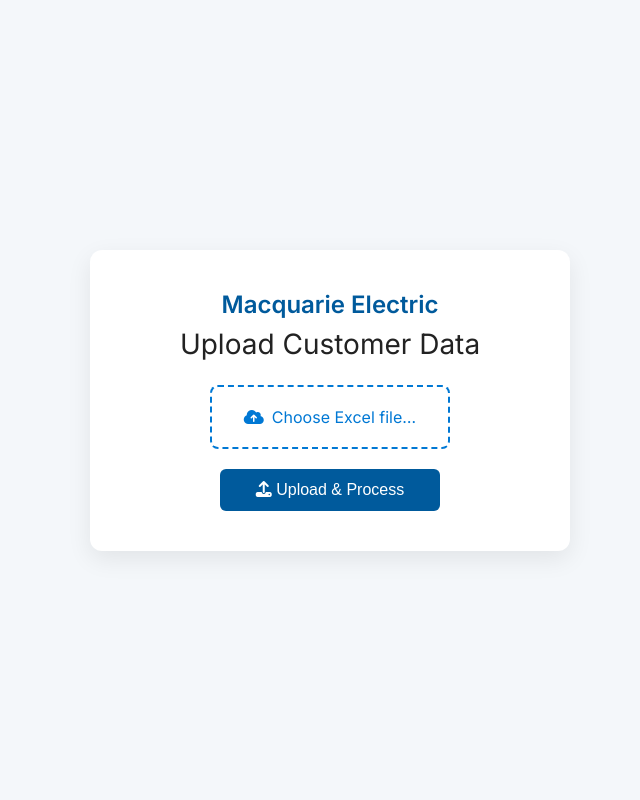
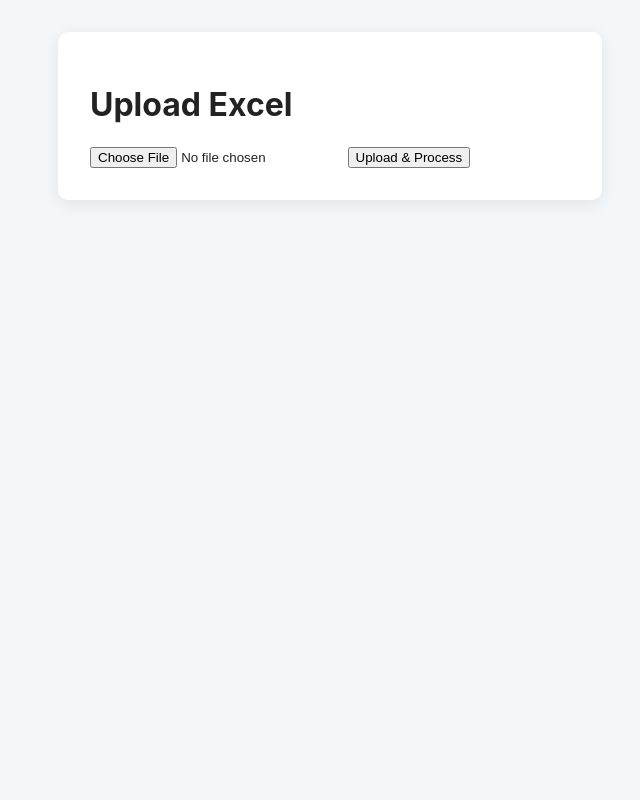
Before and after one commit to yamin029/Macquarie-Electric, a Flask app: page / in a window 1280 px wide. Shown: the whole page, without its empty margins (310-950 px from the left). Run offline with Flask 3, Linux system fonts and the light colour scheme.

Commit message:
replaced template

```diff
--- a/app.py
+++ b/app.py
@@ -1,4 +1,4 @@
-from flask import Flask, request, render_template, flash, send_file
+from flask import Flask, request, render_template, flash, send_file,redirect, url_for
 import os
 from utils import *
 from geo import enrich_geolocation
@@ -14,53 +14,46 @@ os.makedirs('output', exist_ok=True)
 def upload_file():
     if request.method == 'POST':
         file = request.files['excel_file']
-        if file:
-            filepath = os.path.join(app.config['UPLOAD_FOLDER'], file.filename)
-            file.save(filepath)
+        if not file:
+            return 'No file uploaded', 400
 
-            try:
-                flash("✅ Upload received. Validating...", 'info')
-                validate_excel(filepath)
+        filepath = os.path.join(app.config['UPLOAD_FOLDER'], file.filename)
+        file.save(filepath)
 
-                flash("📋 File is valid. Loading data...", 'info')
-                df_transactions, df_customers, df_products = load_data(filepath)
+        try:
+            validate_excel(filepath)
+            df_transactions, df_customers, df_products = load_data(filepath)
 
-                flash("📈 Processing data transformations...", 'info')
-                changes = detect_address_changes(df_customers)
-                summary = transaction_summary(df_transactions, df_products)
-                top = top_spenders(summary)
-                ranks = rank_customers(df_transactions)
+            changes = detect_address_changes(df_customers)
+            summary = transaction_summary(df_transactions, df_products)
+            top = top_spenders(summary)
+            ranks = rank_customers(df_transactions)
 
-                flash("📍 Looking up geolocations (may take a few seconds)...", 'info')
-                df_customers_with_geo = enrich_geolocation(df_customers)
+            df_customers = enrich_geolocation(df_customers)
 
-                flash("🗃️ Logging upload into DB...", 'info')
-                sheet_counts = {
-                    'Transactions': len(df_transactions),
-                    'Customers': len(df_customers),
-                    'Products': len(df_products)
-                }
-                log_upload(file.filename, sheet_counts)
+            sheet_counts = {
+                'Transactions': len(df_transactions),
+                'Customers': len(df_customers),
+                'Products': len(df_products)
+            }
+            log_upload(file.filename, sheet_counts)
 
-                flash("📤 Saving cleaned output and summary...", 'info')
-                excel_path = save_processed_output(
-                    Transactions=df_transactions,
-                    Customers=df_customers_with_geo,
-                    AddressChanges=changes,
-                    Summary=summary,
-                    TopSpenders=top,
-                    CustomerRanks=ranks
-                )
-                make_summary_report(summary, top, ranks)
+            excel_path = save_processed_output(
+                Transactions=df_transactions,
+                Customers=df_customers,
+                AddressChanges=changes,
+                Summary=summary,
+                TopSpenders=top,
+                CustomerRanks=ranks
+            )
+            make_summary_report(summary, top, ranks)
 
-                flash("🎉 Done! Your file has been processed.", 'success')
-                return send_file(excel_path, as_attachment=True)
+            return send_file(excel_path, as_attachment=True)
 
-            except Exception as e:
-                flash(f"❌ Error: {e}", 'error')
+        except Exception as e:
+            return str(e), 400
 
     return render_template('upload.html')
 
-
 if __name__ == '__main__':
     app.run(debug=True)
--- a/templates/upload.html
+++ b/templates/upload.html
@@ -2,213 +2,106 @@
 <html lang="en">
   <head>
     <meta charset="utf-8" />
-    <title>Macquarie Electric – Upload Data</title>
-    <meta name="viewport" content="width=device-width, initial-scale=1" />
-
-    <!-- Google Font -->
-    <link
-      href="https://fonts.googleapis.com/css2?family=Inter:wght@300;400;600&display=swap"
-      rel="stylesheet"
-    />
-    <!-- Font Awesome (icon) -->
+    <title>Macquarie Electric – Upload</title>
+    <style>
+      body {
+        font-family: Inter, system-ui;
+        margin: 2rem;
+        background: #f4f7fa;
+        color: #222;
+      }
+      .card {
+        background: #fff;
+        padding: 2rem;
+        max-width: 480px;
+        margin: auto;
+        border-radius: 10px;
+        box-shadow: 0 4px 18px rgba(0, 0, 0, 0.08);
+      }
+      .msg {
+        margin: 0.5rem 0;
+        padding: 0.6rem 1rem;
+        border-radius: 6px;
+        font-size: 0.9rem;
+      }
+      .info {
+        background: #e7f3ff;
+        color: #005a9c;
+      }
+      .success {
+        background: #e6f7ee;
+        color: #0f9d58;
+      }
+      .error {
+        background: #fce8e6;
+        color: #d93025;
+      }
+      #spinner {
+        display: none;
+        margin: 0.5rem 0;
+      }
+      .fa-spinner {
+        animation: spin 1s linear infinite;
+      }
+      @keyframes spin {
+        to {
+          transform: rotate(360deg);
+        }
+      }
+    </style>
     <link
       rel="stylesheet"
       href="https://cdnjs.cloudflare.com/ajax/libs/font-awesome/6.5.0/css/all.min.css"
     />
-
-    <style>
-      :root {
-        --brand: #005a9c;
-        --brand-light: #0078d4;
-        --success: #0f9d58;
-        --error: #d93025;
-        --info: #0078d4;
-        --bg: #f4f7fa;
-      }
-
-      * {
-        box-sizing: border-box;
-        margin: 0;
-        padding: 0;
-      }
-
-      body {
-        font-family: "Inter", sans-serif;
-        background: var(--bg);
-        display: flex;
-        align-items: center;
-        justify-content: center;
-        min-height: 100vh;
-        color: #222;
-      }
-
-      .card {
-        background: #fff;
-        padding: 2.5rem 3rem;
-        border-radius: 12px;
-        box-shadow: 0 8px 24px rgba(0, 0, 0, 0.08);
-        width: 100%;
-        max-width: 480px;
-        text-align: center;
-      }
-
-      .logo {
-        font-size: 1.5rem;
-        font-weight: 600;
-        color: var(--brand);
-        margin-bottom: 0.5rem;
-      }
-
-      h1 {
-        font-size: 1.75rem;
-        font-weight: 400;
-        margin-bottom: 1.5rem;
-      }
-
-      /* Flash messages */
-      .msg-list {
-        list-style: none;
-        margin-bottom: 1.5rem;
-      }
-
-      .msg {
-        padding: 0.75rem 1rem;
-        border-radius: 6px;
-        margin-bottom: 0.5rem;
-        font-size: 0.9rem;
-        animation: fadeIn 0.4s ease-in-out;
-      }
-
-      .msg.info {
-        background: #e7f3ff;
-        color: var(--info);
-      }
-      .msg.success {
-        background: #e6f7ee;
-        color: var(--success);
-      }
-      .msg.error {
-        background: #fce8e6;
-        color: var(--error);
-      }
-
-      @keyframes fadeIn {
-        from {
-          opacity: 0;
-          transform: translateY(-6px);
-        }
-        to {
-          opacity: 1;
-          transform: translateY(0);
-        }
-      }
-
-      /* Form */
-      .upload-form input[type="file"] {
-        display: none;
-      }
-
-      .upload-label {
-        display: inline-flex;
-        align-items: center;
-        gap: 0.5rem;
-        cursor: pointer;
-        border: 2px dashed var(--brand-light);
-        background: #fff;
-        padding: 1.25rem 2rem;
-        border-radius: 8px;
-        color: var(--brand-light);
-        transition: all 0.25s ease;
-        font-weight: 500;
-      }
-
-      .upload-label:hover {
-        border-color: var(--brand);
-        color: var(--brand);
-        background: #f0f8ff;
-      }
-
-      .upload-btn {
-        margin-top: 1.25rem;
-        padding: 0.75rem 2.25rem;
-        border: none;
-        border-radius: 6px;
-        background: var(--brand);
-        color: #fff;
-        font-size: 1rem;
-        cursor: pointer;
-        transition: background 0.25s ease;
-      }
-
-      .upload-btn:hover {
-        background: var(--brand-light);
-      }
-
-      /* Download link */
-      .dl-link {
-        display: inline-block;
-        margin-top: 1.5rem;
-        color: var(--brand);
-        font-weight: 600;
-        text-decoration: none;
-      }
-
-      .dl-link i {
-        margin-right: 0.35rem;
-      }
-
-      .dl-link:hover {
-        text-decoration: underline;
-      }
-    </style>
   </head>
-
   <body>
     <div class="card">
-      <div class="logo">Macquarie Electric</div>
-      <h1>Upload Customer Data</h1>
+      <h1>Upload Excel</h1>
 
-      <!-- Flash messages -->
-      {% with messages = get_flashed_messages(with_categories=true) %} {% if
-      messages %}
-      <ul class="msg-list">
-        {% for category, message in messages %}
-        <li class="msg {{ category }}">{{ message }}</li>
-        {% endfor %}
-      </ul>
-      {% endif %} {% endwith %}
+      <div id="messages"></div>
+      <div id="spinner"><i class="fa-solid fa-spinner"></i> Processing…</div>
 
-      <form method="post" enctype="multipart/form-data" class="upload-form">
-        <label for="file-input" class="upload-label">
-          <i class="fa-solid fa-cloud-arrow-up"></i>
-          <span id="file-name">Choose Excel file…</span>
-        </label>
-        <input
-          id="file-input"
-          type="file"
-          name="excel_file"
-          accept=".xlsx,.xls"
-          required
-        />
-
-        <button type="submit" class="upload-btn">
-          <i class="fa-solid fa-upload"></i> Upload & Process
-        </button>
+      <form id="upload-form" enctype="multipart/form-data">
+        <input type="file" name="excel_file" accept=".xlsx,.xls" required />
+        <button type="submit">Upload & Process</button>
       </form>
-
-      <!-- Optional download link -->
-      {% if dl_url %}
-      <a class="dl-link" href="{{ dl_url }}">
-        <i class="fa-solid fa-download"></i> Download processed file
-      </a>
-      {% endif %}
     </div>
 
     <script>
-      /* Show selected filename */
-      document.getElementById("file-input").addEventListener("change", (e) => {
-        const name = e.target.files[0]?.name || "Choose Excel file…";
-        document.getElementById("file-name").textContent = name;
+      const form = document.getElementById("upload-form");
+      const msgBox = document.getElementById("messages");
+      const spin = document.getElementById("spinner");
+
+      function addMsg(text, cls = "info") {
+        const div = document.createElement("div");
+        div.className = "msg " + cls;
+        div.textContent = text;
+        msgBox.appendChild(div);
+        div.scrollIntoView({ behavior: "smooth" });
+      }
+
+      form.addEventListener("submit", async (e) => {
+        e.preventDefault();
+        msgBox.innerHTML = "";
+        spin.style.display = "block";
+
+        const data = new FormData(form);
+        const res = await fetch("/", { method: "POST", body: data });
+
+        if (res.ok) {
+          const blob = await res.blob();
+          const url = URL.createObjectURL(blob);
+          const a = document.createElement("a");
+          a.href = url;
+          a.download = "processed.xlsx";
+          a.click();
+          URL.revokeObjectURL(url);
+          addMsg("🎉 File processed & download started!", "success");
+        } else {
+          const txt = await res.text();
+          addMsg("❌ " + txt, "error");
+        }
+        spin.style.display = "none";
       });
     </script>
   </body>
```
Also changed, not shown: uploads_log.db.
